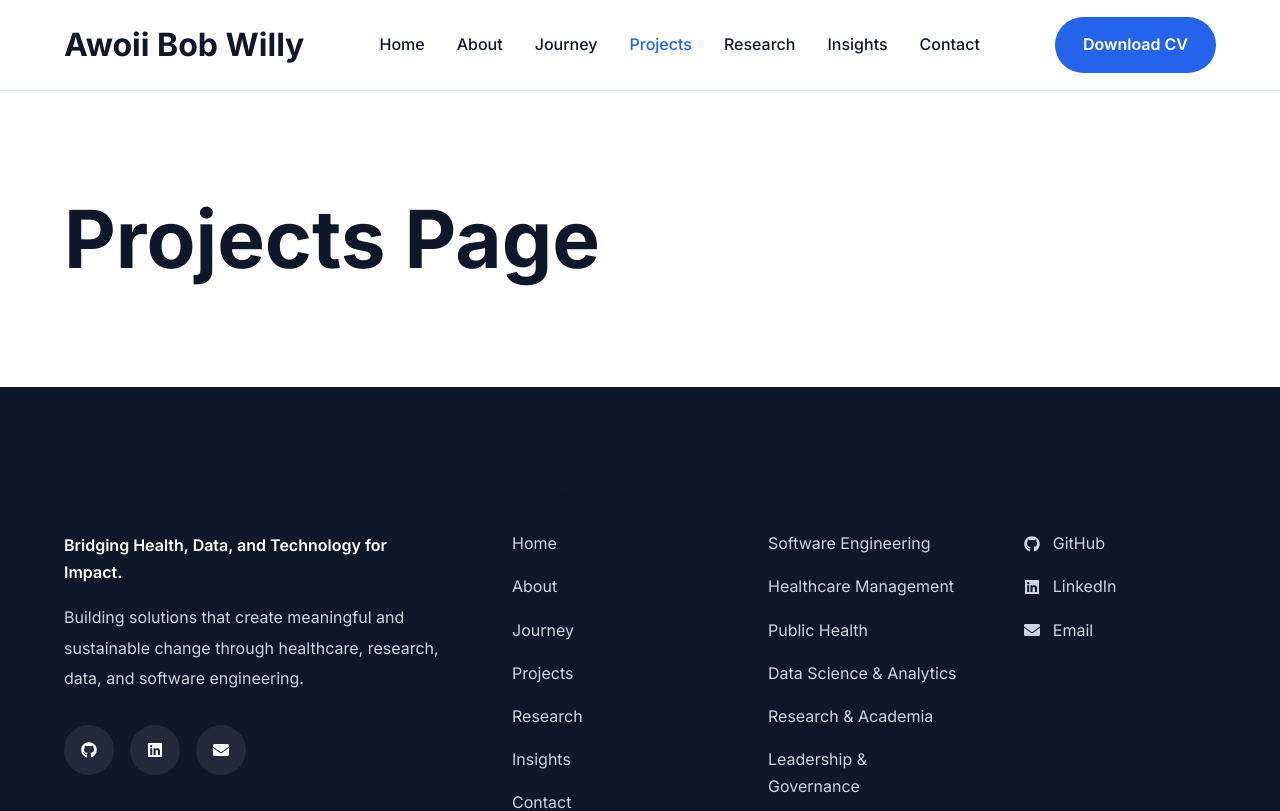
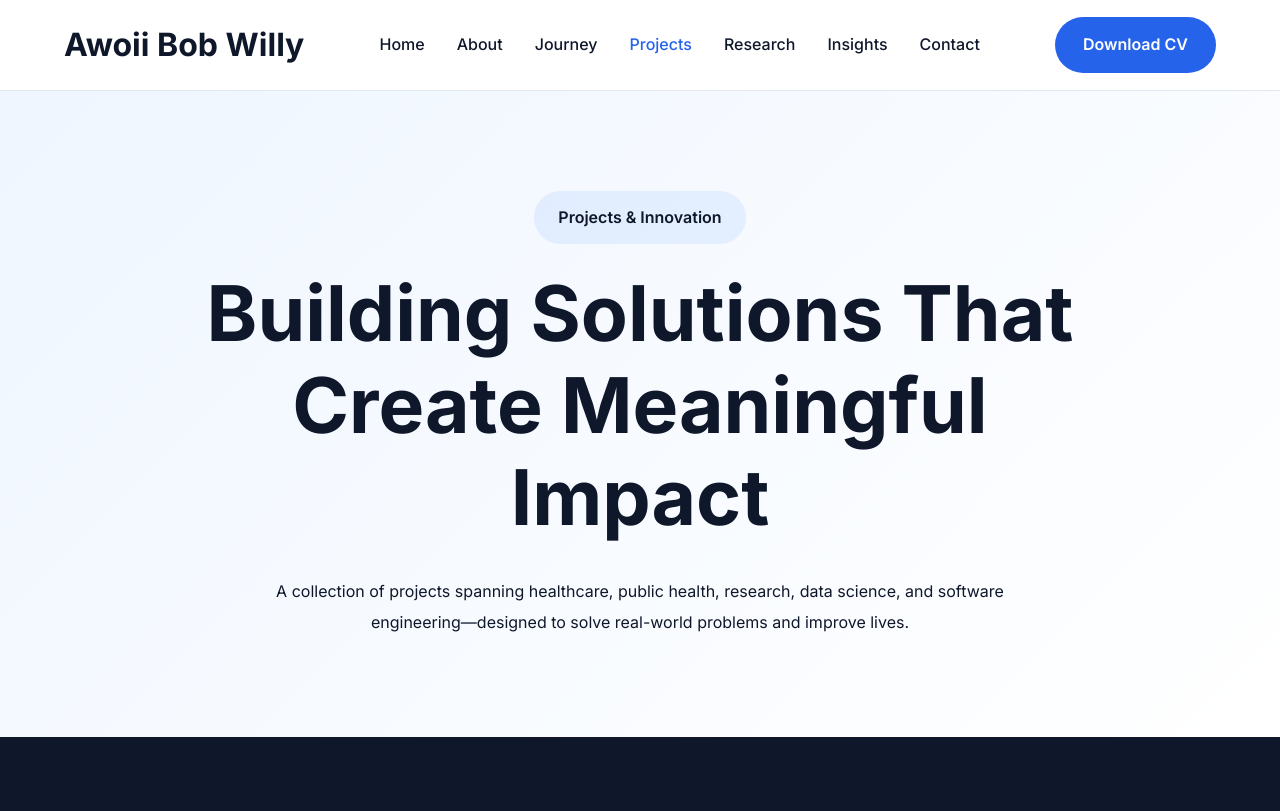
Before and after one commit to awoiibobwilly/abwp-frontend, a React (Vite) app: page /projects in a window 1280 px wide. Shown: the top 811 px of the page. Built offline with nearby package versions, Linux system fonts and the light colour scheme.

Commit message:
projects: added project hero section

```diff
--- a/src/components/projects/ProjectsHero.jsx
+++ b/src/components/projects/ProjectsHero.jsx
@@ -0,0 +1,38 @@
+import { projectsHeroData }
+from "../../data/projects/projectsHeroData";
+
+import "../../styles/projects/projectsHero.css";
+
+function ProjectsHero() {
+
+  return (
+
+    <section className="projects-hero section">
+
+      <div className="container">
+
+        <div className="projects-hero-content">
+
+          <span className="projects-badge">
+            {projectsHeroData.badge}
+          </span>
+
+          <h1>
+            {projectsHeroData.title}
+          </h1>
+
+          <p>
+            {projectsHeroData.subtitle}
+          </p>
+
+        </div>
+
+      </div>
+
+    </section>
+
+  );
+
+}
+
+export default ProjectsHero;
--- a/src/data/projects/projectsHeroData.js
+++ b/src/data/projects/projectsHeroData.js
@@ -0,0 +1,11 @@
+export const projectsHeroData = {
+    badge: "Projects & Innovation",
+
+    title:
+      "Building Solutions That Create Meaningful Impact",
+
+    subtitle:
+      "A collection of projects spanning healthcare, public health, research, data science, and software engineering—designed to solve real-world problems and improve lives.",
+
+    image: "/images/projects/projects-hero.webp",
+  };
--- a/src/pages/Projects.jsx
+++ b/src/pages/Projects.jsx
@@ -1,10 +1,14 @@
+import ProjectsHero from "../components/projects/ProjectsHero";
+
 function Projects() {
     return (
-      <section className="section">
-        <div className="container">
-          <h1>Projects Page</h1>
-        </div>
-      </section>
+      <>
+        <ProjectsHero />
+
+
+
+
+      </>
     );
   }
 
--- a/src/styles/projects/projectsHero.css
+++ b/src/styles/projects/projectsHero.css
@@ -0,0 +1,66 @@
+/* ==========================================
+   PROJECTS HERO
+========================================== */
+
+.projects-hero{
+
+    background:
+    linear-gradient(
+        135deg,
+        #eff6ff,
+        #ffffff
+    );
+
+}
+
+
+.projects-hero-content{
+
+    max-width:900px;
+
+    margin:auto;
+
+    text-align:center;
+
+}
+
+
+.projects-badge{
+
+    display:inline-block;
+
+    padding:.8rem 1.5rem;
+
+    border-radius:999px;
+
+    background:rgba(59,130,246,.1);
+
+    color:var(--primary);
+
+    font-weight:600;
+
+    margin-bottom:1.5rem;
+
+}
+
+
+.projects-hero h1{
+
+    font-size:clamp(3rem,6vw,5rem);
+
+    margin-bottom:2rem;
+
+}
+
+
+.projects-hero p{
+
+    max-width:800px;
+
+    margin:auto;
+
+    line-height:1.9;
+
+    color:var(--text-light);
+
+}
```
